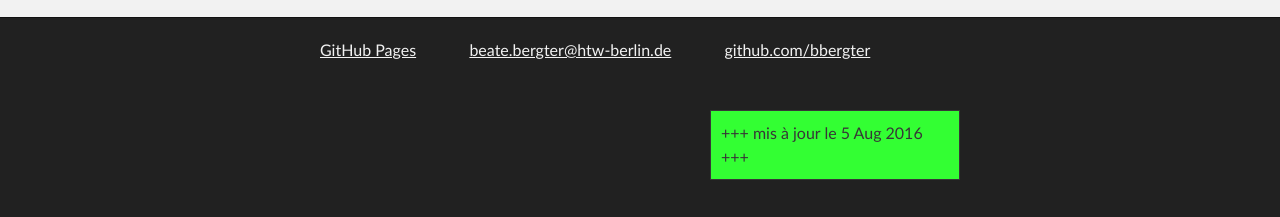
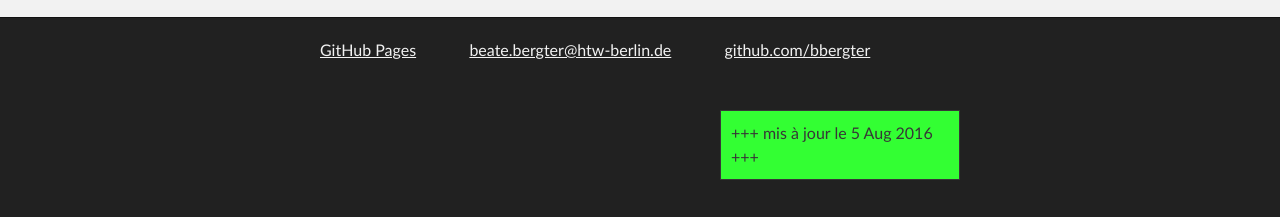
Before and after one commit to bbergter/bbergter, a Jekyll site: the page index.html, which Jekyll copies as it is, in a window 1280 px wide. Shown: the part 945-1162 px from the top of the page. Built offline with Jekyll 4.4.1, drawn with Linux system fonts in a browser that asks for light colours.

Commit message:
Update index.html

```diff
--- a/index.html
+++ b/index.html
@@ -102,7 +102,7 @@ Office <a href="http://youtu.be/cewuqc1zl4g" title="PBH" target="_blank">WH PBH
 <br> <br> <br>
 <div align="right">
     <table height="10" border="1" cellpadding="1" cellspacing="1"
-    width="250">
+    width="240">
       <tbody>
         <tr>
            <td bgcolor="#33ff33" valign="top">
```
